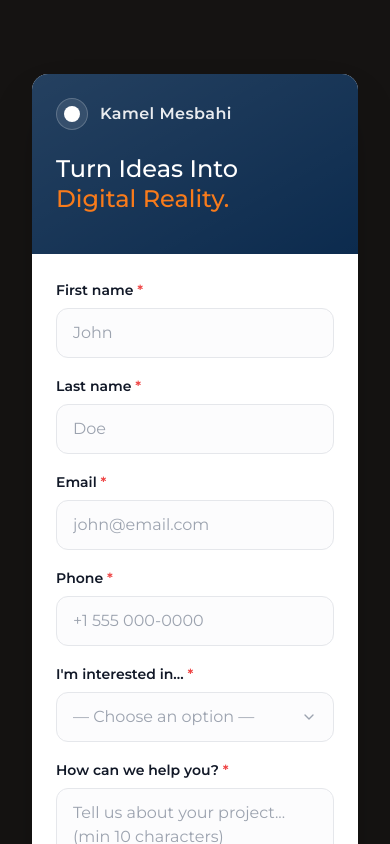
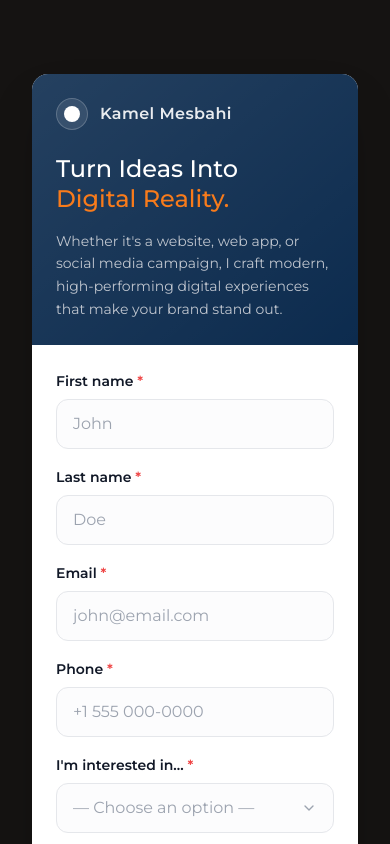
Before and after one commit to KamelMesbahi13/portfolio, a React (Vite) app: page / in a window 390 px wide. Shown: the part 11156-12000 px from the top of the page. Built offline with nearby package versions, Linux system fonts and the light colour scheme.

Commit message:
adding contact us section

```diff
--- a/src/Components/Home/HomeContactUs/HomeContactUs.jsx
+++ b/src/Components/Home/HomeContactUs/HomeContactUs.jsx
@@ -340,7 +340,7 @@ const HomeContactUs = () => {
                 initial={{ opacity: 0, y: 20 }}
                 whileInView={{ opacity: 1, y: 0 }}
                 transition={{ duration: 0.6, delay: 0.1 }}
-                className="hidden max-w-md text-sm leading-relaxed sm:block text-gray-300/90"
+                className="max-w-md text-sm leading-relaxed sm:block text-gray-300/90"
               >
                 Whether it's a website, web app, or social media campaign, I
                 craft modern, high-performing digital experiences that make your
```
